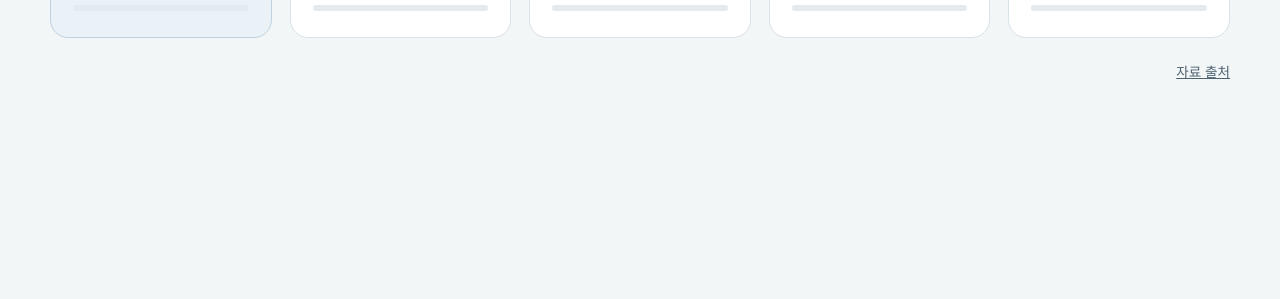
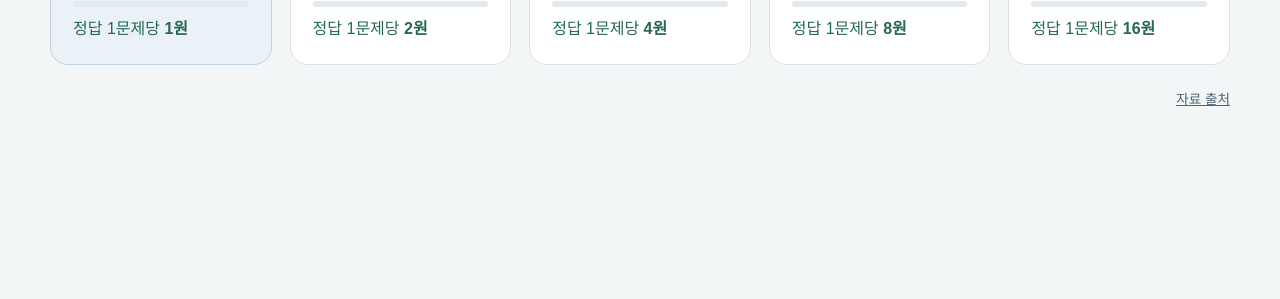
Before and after one commit to kimjsy1010/hanja-5-study, a plain HTML site: page index.html in a window 1280 px wide. Shown: the part 501-800 px from the top of the page. Drawn offline with Linux system fonts and the light colour scheme; no server answers.

Commit message:
Display reward rates on the main grade cards

```diff
--- a/app.js
+++ b/app.js
@@ -173,7 +173,9 @@
       meter.value = 0;
       meter.setAttribute("aria-hidden", "true");
       const scope = candidate.legacy ? "5~8급 한자 전체" : `신출 한자 ${candidate.entries.length}자`;
-      choice.append(node("strong", "", candidate.label), node("span", "grade-scope", scope), status, meter);
+      const reward = node("span", "grade-reward");
+      reward.append("정답 1문제당 ", node("b", "", `${candidate.reward}원`));
+      choice.append(node("strong", "", candidate.label), node("span", "grade-scope", scope), status, meter, reward);
       grid.append(choice);
     }
     const sources = node("a", "grade-sources", "자료 출처");
--- a/index.html
+++ b/index.html
@@ -12,11 +12,11 @@
   <link rel="manifest" href="./manifest.webmanifest?v=grades-1">
   <link rel="icon" type="image/png" sizes="192x192" href="./icon-192.png">
   <link rel="apple-touch-icon" sizes="180x180" href="./apple-touch-icon.png">
-  <link rel="stylesheet" href="./styles.css?v=overview-1">
+  <link rel="stylesheet" href="./styles.css?v=reward-card-1">
   <script defer src="./hanja-data.js"></script>
   <script defer src="./hanja-levels.js"></script>
   <script defer src="./quiz.js"></script>
-  <script defer src="./app.js?v=grade-rewards-1"></script>
+  <script defer src="./app.js?v=reward-card-1"></script>
 </head>
 <body>
   <header class="site-header">
--- a/styles.css
+++ b/styles.css
@@ -51,6 +51,8 @@ button:disabled { cursor: default; }
 .grade-mastery { font-size: clamp(.875rem, 1.35vw, 1.05rem); color: var(--ink); }
 .grade-mastery b { color: var(--blue); font-size: 1.15em; font-variant-numeric: tabular-nums; }
 .grade-meter { margin-top: 3px; height: 6px; }
+.grade-reward { margin-top: 5px; color: var(--green); font-size: clamp(.875rem, 1.35vw, 1rem); word-break: keep-all; }
+.grade-reward b { font-variant-numeric: tabular-nums; white-space: nowrap; }
 .grade-sources { justify-self: end; font-size: .85rem; color: var(--muted); }
 .grade-back { color: #fff; background: transparent; border: 1px solid #ffffff77; border-radius: 9px; min-height: 44px; padding: 5px 12px; margin-bottom: 12px; font-weight: 700; }
 .grade-back:hover { background: #ffffff21; }
```
